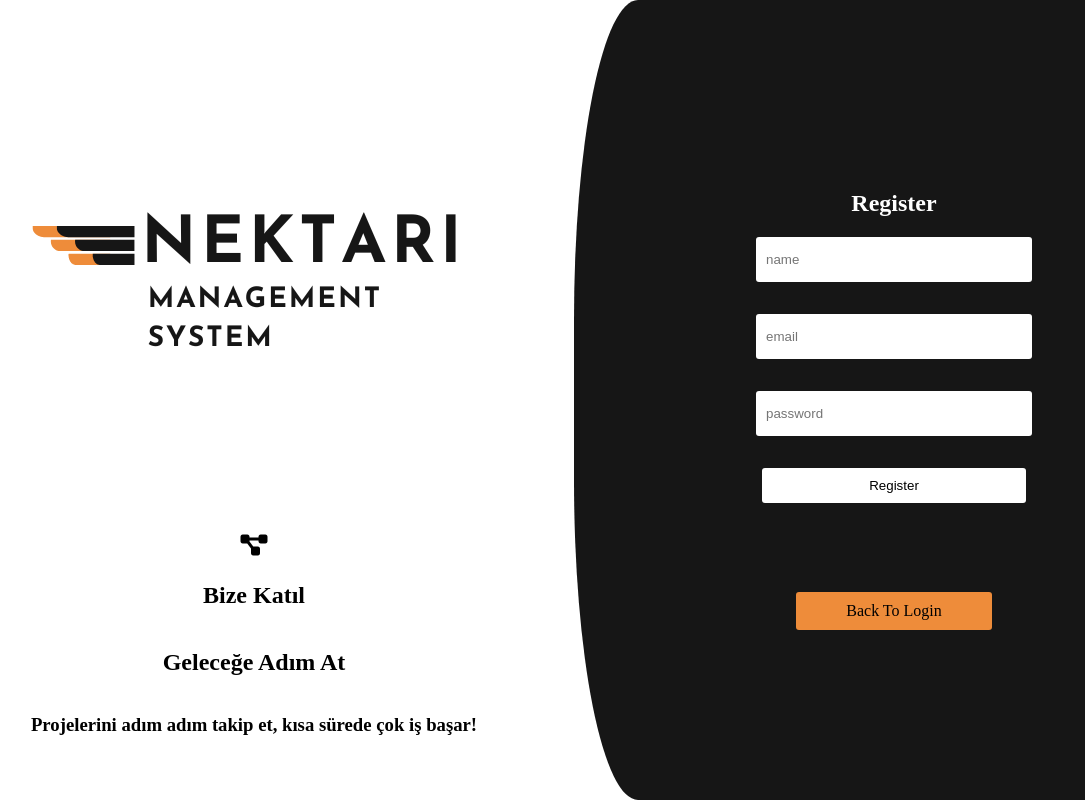
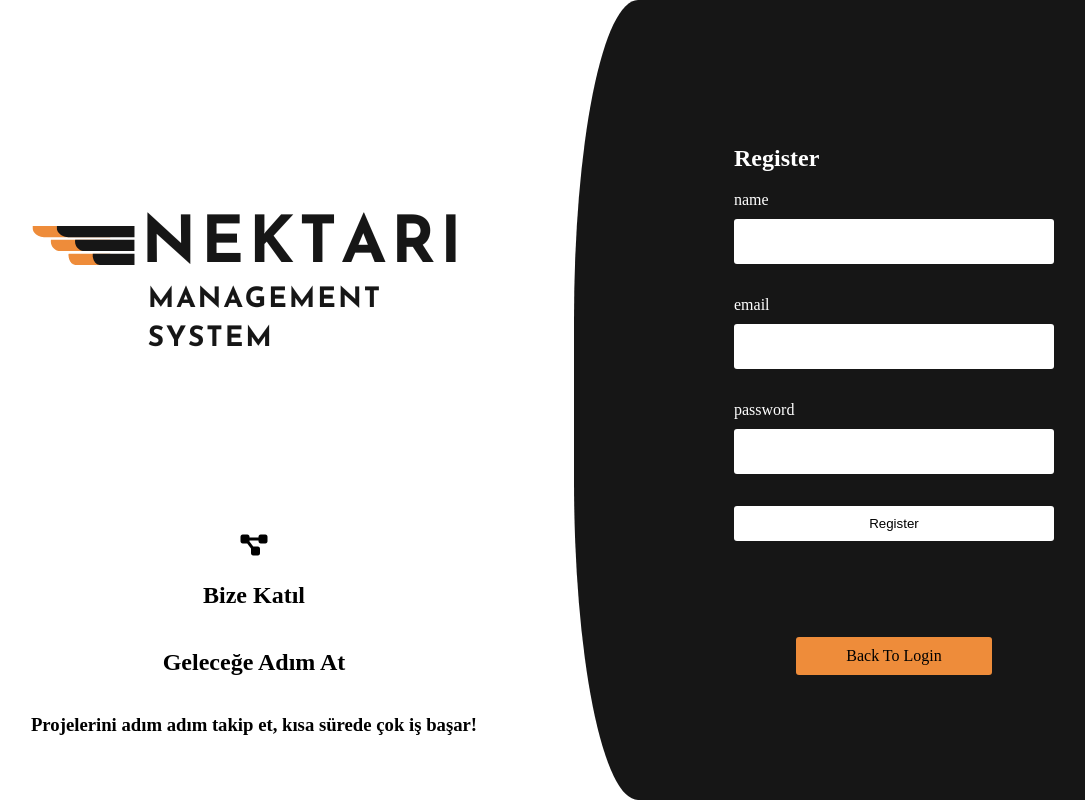
Before and after one commit to halilnergiz/Project-Management-System, a React app: page /register in a window 1280 px wide. Shown: the whole page, without its empty margins (66-1151 px from the left). Built offline with nearby package versions, Linux system fonts and the light colour scheme.

Commit message:
fixed login-register components

```diff
--- a/src/styled-components/Reusable-Components.js
+++ b/src/Atoms/Atoms.js
@@ -12,21 +12,21 @@ export const TextInput = styled.input`
     outline: none;
     padding: 10px;
     border-radius: 3px;
+    height: 25px;
 `;
 
 export const ErrorMessage = styled.p`
-color: white;
+    color: white;
 `;
 
 export const Submit = styled.input`
-    /* margin-top: 2rem; */
     border: none;
     outline: none;
     padding: 10px 30px;
     border-radius: 3px;
 
     cursor: pointer;
-    background-color: #EE8C3A;
+    background-color: white;
 `;
 
 export const NavButton = styled(Link)`
@@ -39,7 +39,6 @@ export const NavButton = styled(Link)`
 
     cursor: pointer;
     background-color: #EE8C3A;
-
 `;
 
 export const Title = styled.h2`
--- a/src/Store.js
+++ b/src/Store.js
@@ -13,6 +13,5 @@ class Store {
   }
 }
 
-
 const store = new Store;
 export default store;
--- /dev/null
+++ b/src/components/Input.js
@@ -0,0 +1,33 @@
+import React from 'react';
+import styled from 'styled-components';
+
+const TextInput = styled.input`
+    border: none;
+    outline: none;
+    padding: 10px;
+    border-radius: 3px;
+    height: 25px;
+`;
+
+const ErrorMessage = styled.p`
+    color: white;
+`;
+
+const TextLabel = styled.label`
+    color:white;
+    display: inline-block;
+    margin-bottom: 10px;
+`;
+
+// eslint-disable-next-line react/display-name
+const Input = React.forwardRef(({ name, onChange, onBlur, errorMessage, inputType, labelName }, ref) => {
+  return (
+    <>
+      <TextLabel>{`${labelName}`}</TextLabel>
+      <TextInput name={name} onChange={onChange} onBlur={onBlur} ref={ref} type={inputType} />
+      <ErrorMessage>{errorMessage}</ErrorMessage>
+    </>
+  );
+});
+
+export default Input;
--- a/src/pages/Login.js
+++ b/src/pages/Login.js
@@ -4,13 +4,16 @@ import styled from 'styled-components';
 import loginLogo from '../assets/login-logo.png';
 import { useForm } from 'react-hook-form';
 import { yupResolver } from '@hookform/resolvers/yup';
-import * as yup from 'yup';
-import { Form, TextInput, ErrorMessage, Submit, NavButton, Title, RequestError } from '../styled-components/Reusable-Components';
+import { Form, TextInput, ErrorMessage, Submit, NavButton, Title, RequestError } from '../Atoms/Atoms';
 import axios from 'axios';
 import { observer } from 'mobx-react';
 import { API } from '../Theme';
+import 'babel-polyfill';
+import Input from '../components/Input';
 import { useNavigate } from 'react-router-dom';
-import 'babel-polyfill';
+// import schema from '../yup/Schema';
+import * as yup from 'yup';
+
 
 const LoginContent = styled.div`
     height: 100vh;
@@ -39,13 +42,10 @@ const TitleLogin = styled(Title)`
   margin-left: 38%;
 `;
 
-const TextInputLogin = styled(TextInput)`
-  height: 25px;
-`;
 
-const LoginSubmit = styled(Submit)`
-  background-color: white;
-`;
+// const LoginSubmit = styled(Submit)`
+//   background-color: white;
+// `;
 
 const GoRegister = styled(NavButton)`
     margin-top: 3rem;
@@ -74,22 +74,22 @@ Logo.defaultProps = {
   src: loginLogo
 };
 
-/* yup Schema */
-const schema = yup.object({
+
+export const schema = yup.object({
   email: yup.string().email().max(50).required(),
-  password: yup.string().min(3).max(20).required(),
+  // password: yup.string().min(3).max(20).required()
 }).required();
 
-
-
 const Login = observer(({ store }) => {
-
-  const navigate = useNavigate();
-  localStorage.setItem('clientToken',null);
 
   const { register, handleSubmit, formState: { errors } } = useForm({
     resolver: yupResolver(schema)
   });
+
+
+  const navigate = useNavigate();
+  localStorage.setItem('clientToken', null);
+
 
   const Authentication = async (user) => {
     console.log(user);
@@ -102,9 +102,9 @@ const Login = observer(({ store }) => {
         console.log(response);
         console.log(response.status);
 
-        if(response.status == 200){
+        if (response.status == 200) {
           const clientToken = response.data.data.token;
-          localStorage.setItem('clientToken',clientToken);
+          localStorage.setItem('clientToken', clientToken);
 
           console.log('yes');
           navigate('/dashboard');
@@ -113,30 +113,27 @@ const Login = observer(({ store }) => {
       })
       .catch(err => {
         console.log(err);
-        store.loginInfMessage = err.response.data.message+' !';
-        localStorage.setItem('clientToken',undefined);
+        store.loginInfMessage = err.response.data.message + ' !';
+        localStorage.setItem('clientToken', undefined);
       });
   };
 
   return (
     <LoginContent>
       <LoginFormContent>
-
+        {console.log(register('email'))}
         <FormLogin onSubmit={handleSubmit(Authentication)} autoComplete={'off'}>
           <Title>Login</Title>
-          <TextInputLogin {...register('email')} placeholder='email' />
-          <ErrorMessage>{errors.email?.message}</ErrorMessage>
 
-          <TextInputLogin {...register('password')} type='password' placeholder='password' />
-          <ErrorMessage>{errors.password?.message}</ErrorMessage>
+          <Input {...register('email')} errorMessage={errors.email?.message} labelName={'email'} />
+          <Input {...register('password')} errorMessage={errors.password?.message} inputType='password' labelName={'password'} />
 
-          <LoginSubmit type='submit'/>
+          <Submit type='submit' />
 
           <RequestError>{store.loginInfMessage}</RequestError>
-
         </FormLogin>
 
-        <GoRegister to={'/register'} onClick={()=> store.loginInfMessage=''}>Register Now</GoRegister>
+        <GoRegister to={'/register'} onClick={() => store.loginInfMessage = ''}>Register Now</GoRegister>
 
       </LoginFormContent>
 
--- a/src/pages/Register.js
+++ b/src/pages/Register.js
@@ -1,15 +1,14 @@
-/* eslint-disable linebreak-style */
-/* eslint-disable indent */
 import React from 'react';
 import styled from 'styled-components';
 import { useForm } from 'react-hook-form';
 import { yupResolver } from '@hookform/resolvers/yup';
-import * as yup from 'yup';
 import loginLogo from '../assets/login-logo.png';
-import { Form, TextInput, ErrorMessage, Submit, NavButton, RequestError } from '../styled-components/Reusable-Components';
+import { Form, ErrorMessage, Submit, NavButton, RequestError } from '../Atoms/Atoms';
 import axios from 'axios';
 import { API } from '../Theme';
 import { observer } from 'mobx-react';
+import * as yup from 'yup';
+import Input from '../components/Input';
 
 const RegisterContent = styled.div`
     height: 100%;
@@ -33,10 +32,10 @@ const RegisterFormContent = styled.div`
 `;
 
 const FormRegister = styled(Form)`
-    width: 40%;
-    display: flex;
+    width: 50%;
+    /* display: flex;
     flex-direction: column;
-    align-items: center;
+    align-items: center; */
 `;
 
 const Title = styled.h2`
@@ -44,15 +43,11 @@ const Title = styled.h2`
     user-select: none;
 `;
 
-const TextInputRegister = styled(TextInput)`
-    height: 25px;
-    width: 100%;
-`;
 
-const SubmitRegister = styled(Submit)`
-    background-color: white;
-    width: 103%;
-`;
+// const SubmitRegister = styled(Submit)`
+//     background-color: white;
+//     width: 103%;
+// `;
 
 // const RequestError = styled.span`
 //     color: white;
@@ -90,9 +85,9 @@ Logo.defaultProps = {
 };
 
 
-
+/* yup Register Schema */
 const schema = yup.object({
-    name: yup.string().max(50).required(),
+  name: yup.string().min(3).max(50).required(),
   email: yup.string().email().max(50).required(),
   password: yup.string().min(4).max(20).required(),
 }).required();
@@ -103,9 +98,9 @@ const Register = observer(({ store }) => {
     resolver: yupResolver(schema)
   });
 
-    const checkRegister = (data) => {
+  const checkRegister = async (data) => {
     console.log(data);
-        axios.post(`${API}/auth/register`, {
+    await axios.post(`${API}/auth/register`, {
       email: data.email,
       name: data.name,
       password: data.password
@@ -136,21 +131,18 @@ const Register = observer(({ store }) => {
 
         <FormRegister onSubmit={handleSubmit(checkRegister)} autoComplete='off' >
           <Title>Register</Title>
-                    <TextInputRegister {...register('name')} placeholder='name' />
-                    <ErrorMessage>{errors.name?.message}</ErrorMessage>
 
-                    <TextInputRegister {...register('email')} placeholder='email' />
-                    <ErrorMessage>{errors.email?.message}</ErrorMessage>
+          <Input {...register('name')} errorMessage={errors.name?.message} labelName={'name'} />
+          <Input {...register('email')} errorMessage={errors.email?.message} labelName={'email'} />
+          <Input {...register('password')} errorMessage={errors.password?.message} inputType='password' labelName={'password'} />
 
-                    <TextInputRegister {...register('password')} type='password' placeholder='password' />
-                    <ErrorMessage>{errors.password?.message}</ErrorMessage>
 
-                    <SubmitRegister type="submit" value='Register' />
+          <Submit type="submit" value='Register' />
 
           <RequestError>{store.registerInfMessage}</RequestError>
         </FormRegister>
 
-                <ComeLogin to={'/'} onClick={()=> store.registerInfMessage=''}>Back To Login</ComeLogin>
+        <ComeLogin to={'/'} onClick={() => store.registerInfMessage = ''}>Back To Login</ComeLogin>
 
       </RegisterFormContent>
 
```
Also changed, not shown: src/Events/Login-Event.js (added, +8 -0 lines). Lines whose indentation alone changed are shown as unchanged.
